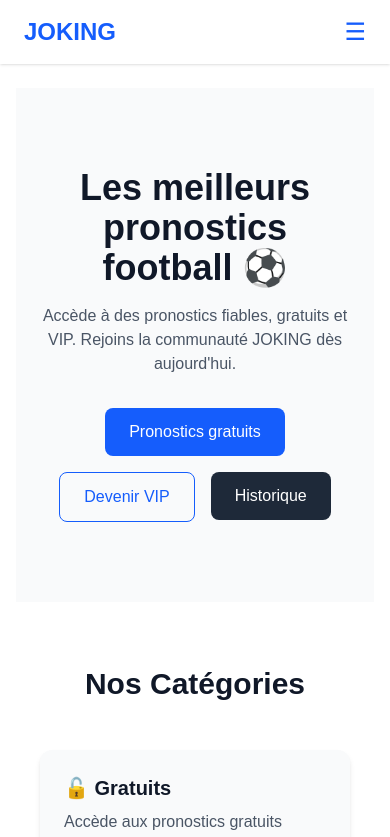
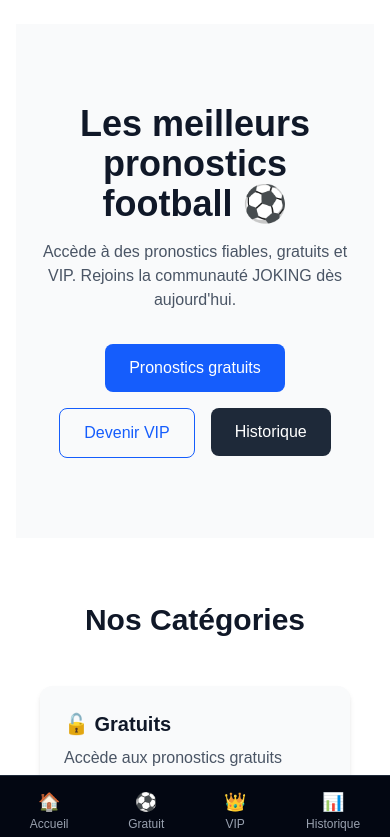
Before and after one commit to athonkoubeatitudes6-byte/joking-pronostics, a Next.js app: page / in a window 390 px wide. Shown: the top 837 px of the page. Built offline with nearby package versions, Linux system fonts and the light colour scheme; no server answers.

Commit message:
Add mobile bottom navigation

```diff
--- a/app/layout.tsx
+++ b/app/layout.tsx
@@ -1,6 +1,7 @@
 import "./globals.css"
 import Navbar from "./navbar"
 import type { Metadata, Viewport } from "next"
+import Link from "next/link"
 
 export const metadata: Metadata = {
   title: "JOKING | Pronostics Football Premium",
@@ -22,13 +23,42 @@ export default function RootLayout({
     <html lang="fr" suppressHydrationWarning>
       <body className="min-h-screen bg-gradient-to-br from-gray-950 via-gray-900 to-black text-white antialiased overflow-x-hidden">
 
-        {/* Navbar principale */}
-        <Navbar />
+        {/* Navbar Desktop */}
+        <div className="hidden md:block">
+          <Navbar />
+        </div>
 
         {/* Contenu principal */}
-        <main className="w-full max-w-7xl mx-auto px-4 sm:px-6 lg:px-8 py-6 sm:py-8">
+        <main className="w-full max-w-7xl mx-auto px-4 sm:px-6 lg:px-8 py-6 sm:py-8 pb-24 md:pb-8">
           {children}
         </main>
+
+        {/* Bottom Navigation Mobile */}
+        <div className="md:hidden fixed bottom-0 left-0 w-full bg-gray-950 border-t border-gray-800 shadow-lg">
+          <div className="flex justify-around items-center py-3 text-xs">
+
+            <Link href="/" className="flex flex-col items-center text-gray-400 hover:text-white transition">
+              <span className="text-lg">🏠</span>
+              Accueil
+            </Link>
+
+            <Link href="/pronostics" className="flex flex-col items-center text-gray-400 hover:text-white transition">
+              <span className="text-lg">⚽</span>
+              Gratuit
+            </Link>
+
+            <Link href="/vip" className="flex flex-col items-center text-gray-400 hover:text-white transition">
+              <span className="text-lg">👑</span>
+              VIP
+            </Link>
+
+            <Link href="/historique" className="flex flex-col items-center text-gray-400 hover:text-white transition">
+              <span className="text-lg">📊</span>
+              Historique
+            </Link>
+
+          </div>
+        </div>
 
       </body>
     </html>
```
